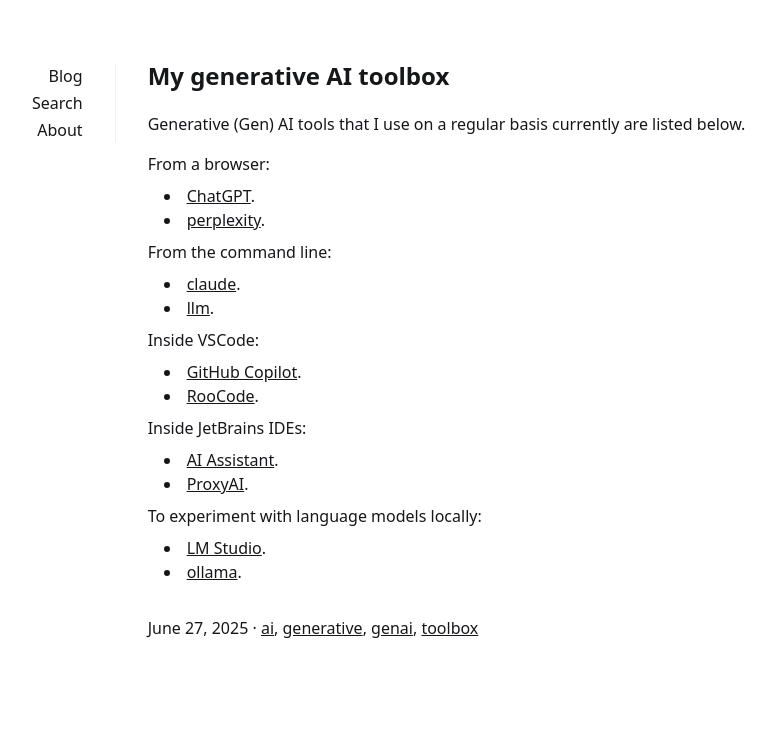
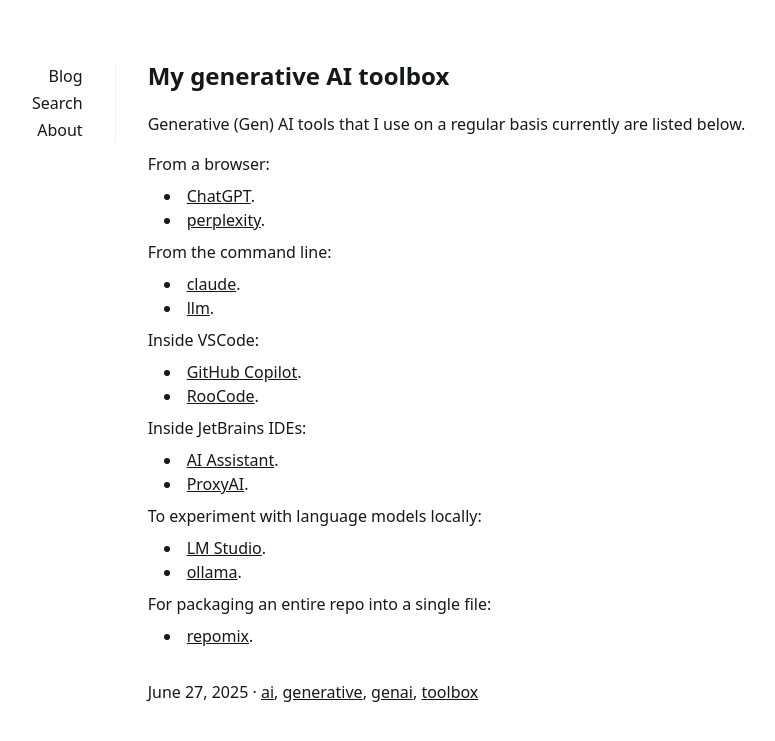
Before and after one commit to ovidiuparvu/ovidiuparvu.github.io, a Jekyll site: the page built from _posts/2025-06-27-my-gen-ai-toolbox.md, in a window 1280 px wide. Shown: the top 741 px of the page, without its empty margins (80-855 px from the left). Built offline with Jekyll 4.4.1, drawn with Linux system fonts in a browser that asks for light colours.

Commit message:
Add entry for repomix in the generative AI toolbox post

```diff
--- a/_posts/2025-06-27-my-gen-ai-toolbox.md
+++ b/_posts/2025-06-27-my-gen-ai-toolbox.md
@@ -31,3 +31,7 @@ To experiment with language models locally:
 
 - [LM Studio](https://lmstudio.ai/).
 - [ollama](https://ollama.com/).
+
+For packaging an entire repo into a single file:
+
+- [repomix](https://github.com/yamadashy/repomix).
```
